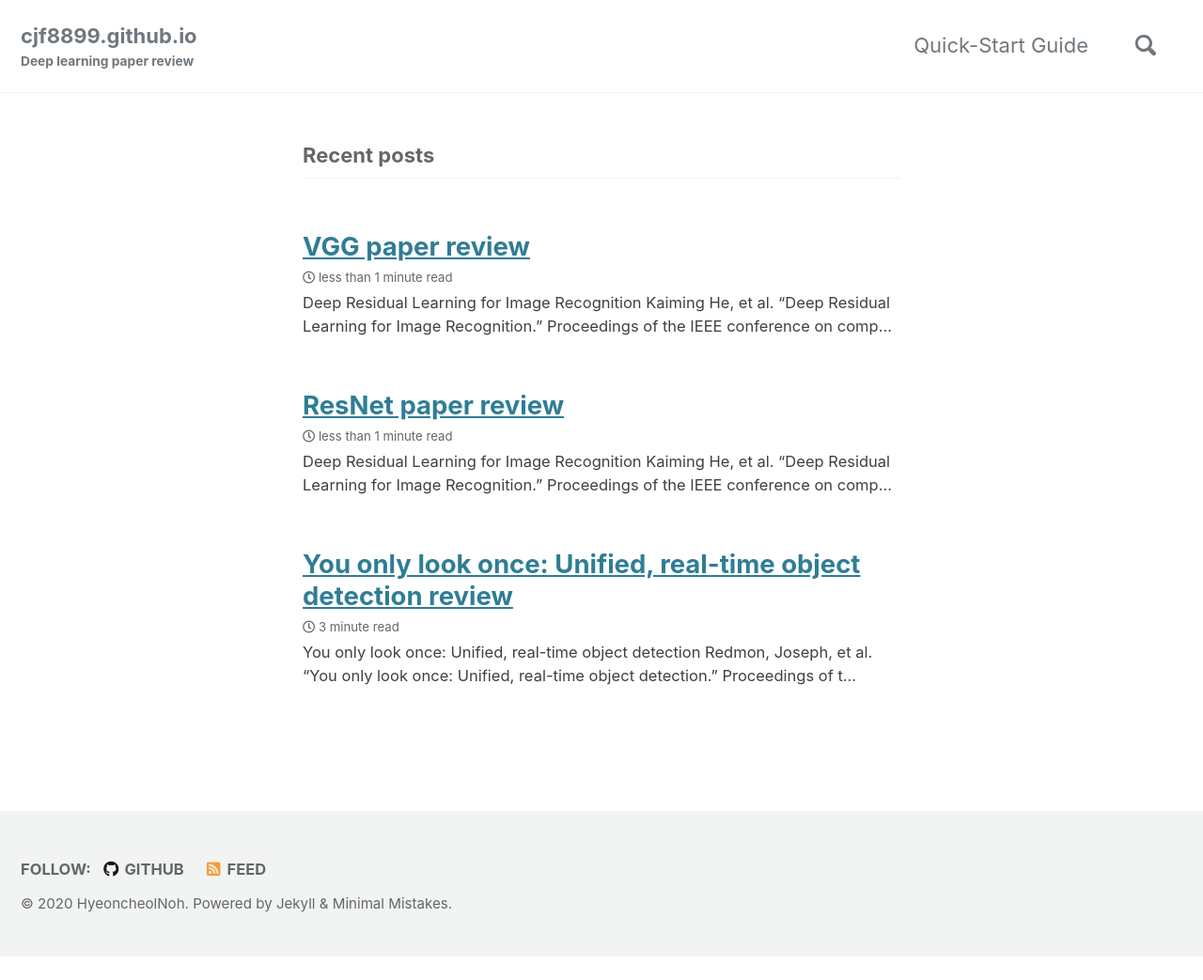
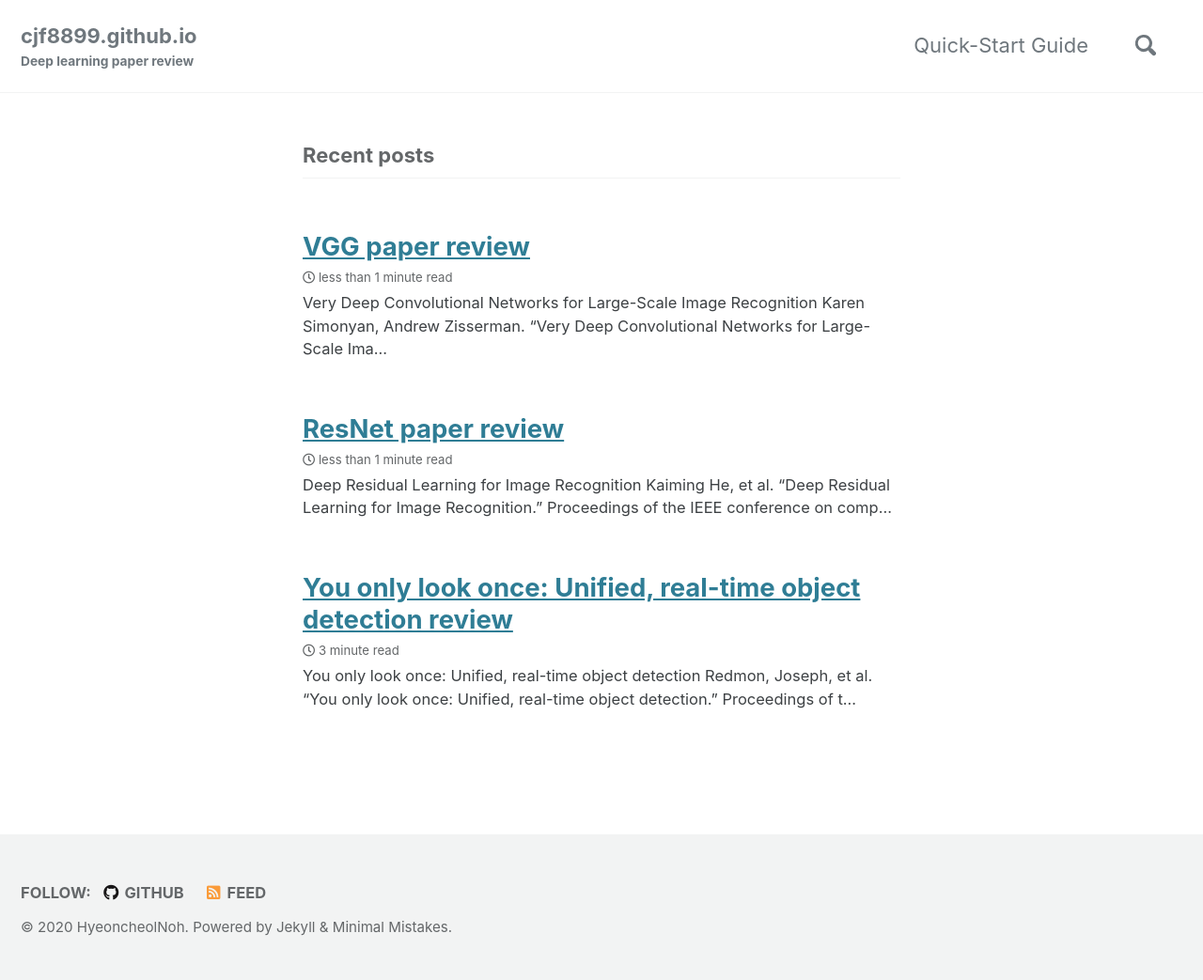
Before and after one commit to cjf8899/cjf8899.github.io, a Jekyll site: the page built from index.markdown, in a window 1280 px wide. Shown: the whole page at 94% size. Built offline with Jekyll 4.4.1, drawn with Linux system fonts in a browser that asks for light colours; cached includes are drawn as plain includes; the list of posts is cut into pages by our own code; comment, search, counter and statistics services are not loaded; a style sheet for code colours, icons or effects is not loaded; before the commit the page ends 1018 px from its top, so only the background shows below that; part of the change alters nothing that is shown.

Commit message:
Update 2020-09-09-VGG.md

```diff
--- a/_posts/2020-09-09-VGG.md
+++ b/_posts/2020-09-09-VGG.md
@@ -9,35 +9,37 @@ toc: true
 toc_label: "Getting Started"
 ---
 
-# Deep Residual Learning for Image Recognition
-> Kaiming He, et al. "Deep Residual Learning for Image Recognition." Proceedings of the IEEE conference on computer vision and pattern recognition. 2016.
+# Very Deep Convolutional Networks for Large-Scale Image Recognition
+> Karen Simonyan, Andrew Zisserman. "Very Deep Convolutional Networks for Large-Scale Image Recognition." 2015.
 
-# Abstract
-Deep neural networks일수록 학습이 어렵다. 그래서 residual학습으로 이 전보다 더 쉽게
-만들었다. Imagenet에서 3.57%로 매우 작은 에러를 보이고 우승하였다.
+## Abstract
+conv 깊이에 증가에 따른 모델들을 평가하였다. Imagenet Challenge 2014에서 수상을 하였다.
 
-# Introduction
+## Introduction
+이 논문에서는 conv의 깊이에 대해서 다룬다. 매우작은 필터를 사용하기 때문에 깊이를 꾸준히 증가 시킬 수 있다. 결과적으로 classification, localisation task에서 좋은 결과를 얻었다.
 
-![initial](https://user-images.githubusercontent.com/53032349/92397719-42524b80-f162-11ea-93b2-cef59272625b.png)
+## Convnet configurations
 
-깊이가 증가함에 따라 overfitting이 생겨 성능이 감소한다. residual학습으로 이러한 문제를
-해결할 수 있다. residual학습은 단순히 전에 파라미터를 더해주는 연산이다. 이러한 작업
-만으로도 훌륭한 generalization performance를 보인다. Deep residual learning
-학습과정 중 미분하는 연산 때문에 training error가 발생하기
-때문에 이것을 방지하기 위해 그 전의 파라미터의 값을 더해
-준다. 224*224 이미지 사용, conv다음에 BN을 사용, conv는 3*3필
-터이고, stride는 2, batch size는 256, Learning rate는 0.1에
-서 서서히 감소한다. weight decay는 0.0001, momentum은
-0.9이고 dropout을 사용하지 않았다.
+![initial](https://user-images.githubusercontent.com/53032349/92396241-aa536280-f15f-11ea-98e2-1a14ee31c8b1.png)
 
-# Experiments
-![initial](https://user-images.githubusercontent.com/53032349/92397925-92c9a900-f162-11ea-8718-e1f053f4b051.png)
-![initial](https://user-images.githubusercontent.com/53032349/92398022-bf7dc080-f162-11ea-8d90-f27c19e4f50f.png)
+공정한 환경에서 conv의 깊이를 증가하여 측정하였다. conv는  3*3필터, stride는 1, padding도 1, max-pooling은 stride 2, 2*2필터를 사용하였다. 3개의 FC중 처음 2개는 4096채널, 나머지 하나는 1000채널 을 사용하였다. 모든 층엔 ReLU를 사용하였다.
 
-34layer가 18layer보다 우수하며, shortcut으로 인해
-소실 문제가 해결되었습니다. 18layer의 일반 네트워크와 18layer의 ResNet을 비
-교하면 별 차이가 없다. 이유는 얕은 네트워크에서는
-소실 문제가 나타나지 않기 때문이다. 네트워크가 깊어질수록 에러율이 더욱 낮아진다.
 
-# Code Implement
-ResNet code : https://github.com/cjf8899/Pytorch_ResNet
+
+
+
+
+## Classification Framework
+batch size는 256, momentum은 0.9, 처음 FC두개에 dropout 0.5사용, weight decay(L2 norm), Learning rate는 0.01을 사용하고 서서히 감소하시켰다. 224*224고정 크기를 얻기위해 임의로 crop하였다. 또한 random horizontal과 RGB의 색상 shift를 사용하였다.
+
+
+## Classification Experiments
+
+![initial](https://user-images.githubusercontent.com/53032349/92396381-e5ee2c80-f15f-11ea-961e-9217017dbf16.png)
+![initial](https://user-images.githubusercontent.com/53032349/92396502-10d88080-f160-11ea-8d6c-8b7703724d66.png)
+
+single test scale 에서 A와 A-LRN의 성능차이가 없어 B~E 모델은 깊이에 따른 실험을 하였다. 깊어질수록 향상하였다.
+multi-crop과 dense evaluation 사용하여 multi test scale 를 하였다. multi test scale을 사용한 모델이  조금 더 성능이 높았다.
+
+## Conclusion
+깊이가 깊어질수록 성능은 좋아지는 것을 확인하였다. 하지만 FC가 3개이기 때문에 파라미터수가 증가하여 메모리 공간의 차지가 심하다는 단점이 있다.
```
